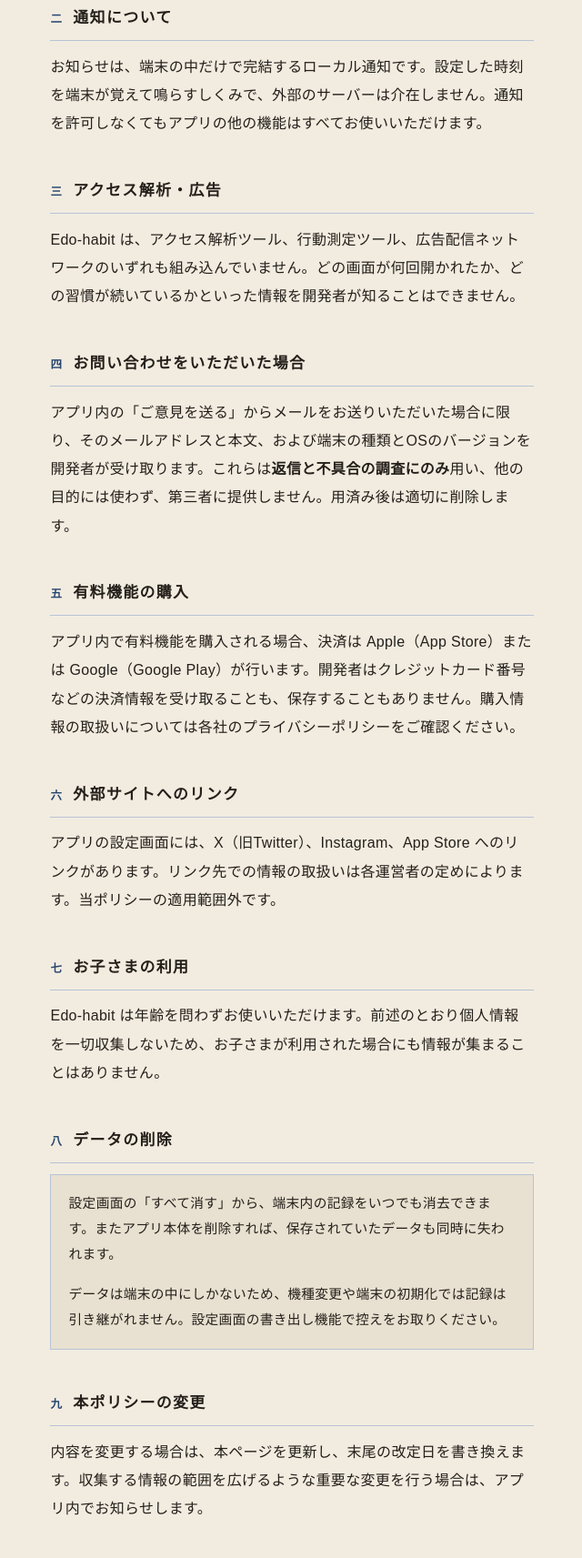
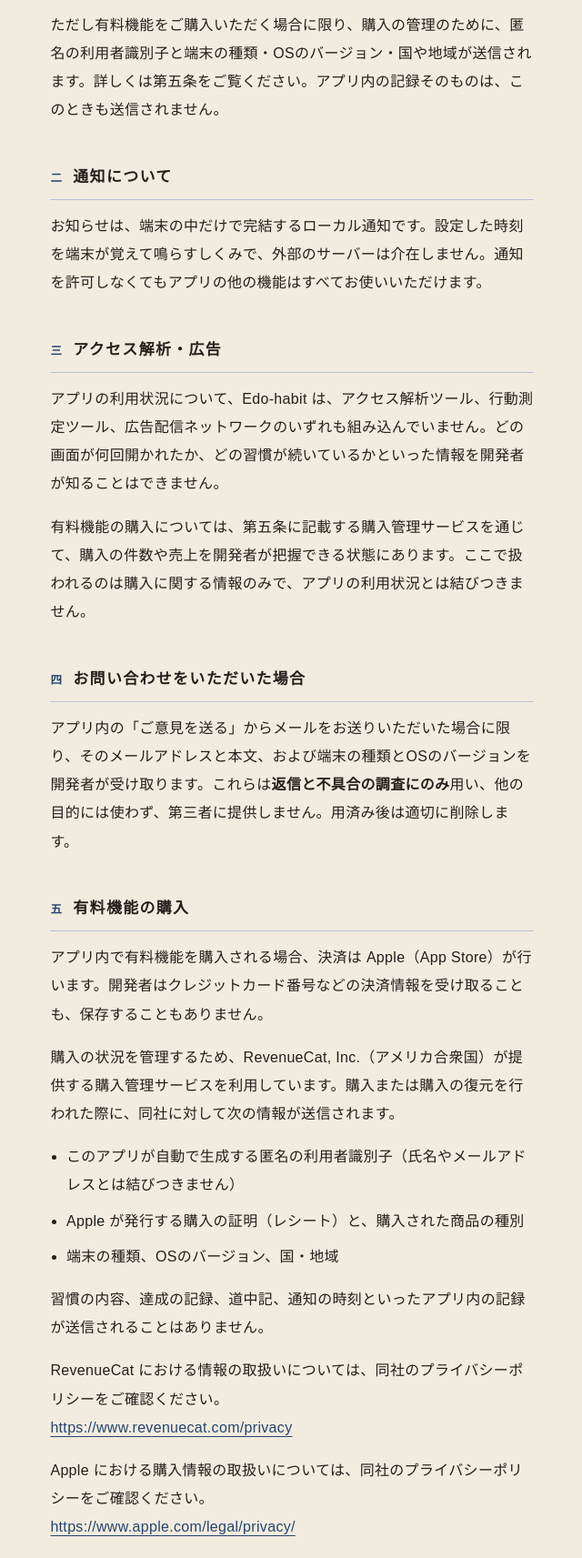
Before and after one commit to Ryuto-T/edohabit-legal, a plain HTML site: page privacy.html in a window 1280 px wide. Shown: the part 802-2515 px from the top of the page at 91% size, without its empty margins (319-959 px from the left). Drawn offline with Linux system fonts and the light colour scheme.

Commit message:
Update privacy.html

```diff
--- a/privacy.html
+++ b/privacy.html
@@ -4,7 +4,7 @@
 <meta charset="utf-8">
 <meta name="viewport" content="width=device-width, initial-scale=1">
 <title>プライバシーポリシー｜Edo-habit</title>
-<meta name="description" content="Edo-habit のプライバシーポリシー。記録はすべて端末の中に保存され、外部に送信されません。">
+<meta name="description" content="Edo-habit のプライバシーポリシー。記録はすべて端末の中に保存され、外部に送信されません。有料機能をご購入いただく場合のみ、購入の管理のために外部と通信します。">
 <style>
   :root{
     --paper:#f2ece0;
@@ -116,7 +116,7 @@
   </div>
 
   <p class="lead">
-    Edo-habit は、あなたの記録を集めません。習慣も、達成の記録も、設定も、すべてあなたの端末の中だけに保存されます。以下はその詳細です。
+    Edo-habit は、あなたの記録を集めません。習慣も、達成の記録も、設定も、すべてあなたの端末の中だけに保存されます。有料機能をご購入いただく場合に限り、購入の管理のために必要な情報を外部に送信します（第五条）。以下はその詳細です。
   </p>
 
   <section>
@@ -128,6 +128,7 @@
       <li>広告識別子、その他の端末識別子</li>
     </ul>
     <p>あなたが設定した習慣、達成の記録、旅の進み具合、通知の時刻、達成音やテーマの選択は、いずれも端末内の保存領域に記録され、<strong>開発者を含むいかなる第三者にも送信されません</strong>。</p>
+    <p>ただし有料機能をご購入いただく場合に限り、購入の管理のために、匿名の利用者識別子と端末の種類・OSのバージョン・国や地域が送信されます。詳しくは第五条をご覧ください。アプリ内の記録そのものは、このときも送信されません。</p>
   </section>
 
   <section>
@@ -137,7 +138,8 @@
 
   <section>
     <h2><span class="no">三</span>アクセス解析・広告</h2>
-    <p>Edo-habit は、アクセス解析ツール、行動測定ツール、広告配信ネットワークのいずれも組み込んでいません。どの画面が何回開かれたか、どの習慣が続いているかといった情報を開発者が知ることはできません。</p>
+    <p>アプリの利用状況について、Edo-habit は、アクセス解析ツール、行動測定ツール、広告配信ネットワークのいずれも組み込んでいません。どの画面が何回開かれたか、どの習慣が続いているかといった情報を開発者が知ることはできません。</p>
+    <p>有料機能の購入については、第五条に記載する購入管理サービスを通じて、購入の件数や売上を開発者が把握できる状態にあります。ここで扱われるのは購入に関する情報のみで、アプリの利用状況とは結びつきません。</p>
   </section>
 
   <section>
@@ -147,7 +149,18 @@
 
   <section>
     <h2><span class="no">五</span>有料機能の購入</h2>
-    <p>アプリ内で有料機能を購入される場合、決済は Apple（App Store）または Google（Google Play）が行います。開発者はクレジットカード番号などの決済情報を受け取ることも、保存することもありません。購入情報の取扱いについては各社のプライバシーポリシーをご確認ください。</p>
+    <p>アプリ内で有料機能を購入される場合、決済は Apple（App Store）が行います。開発者はクレジットカード番号などの決済情報を受け取ることも、保存することもありません。</p>
+    <p>購入の状況を管理するため、RevenueCat, Inc.（アメリカ合衆国）が提供する購入管理サービスを利用しています。購入または購入の復元を行われた際に、同社に対して次の情報が送信されます。</p>
+    <ul>
+      <li>このアプリが自動で生成する匿名の利用者識別子（氏名やメールアドレスとは結びつきません）</li>
+      <li>Apple が発行する購入の証明（レシート）と、購入された商品の種別</li>
+      <li>端末の種類、OSのバージョン、国・地域</li>
+    </ul>
+    <p>習慣の内容、達成の記録、道中記、通知の時刻といったアプリ内の記録が送信されることはありません。</p>
+    <p>RevenueCat における情報の取扱いについては、同社のプライバシーポリシーをご確認ください。<br>
+    <a href="https://www.revenuecat.com/privacy">https://www.revenuecat.com/privacy</a></p>
+    <p>Apple における購入情報の取扱いについては、同社のプライバシーポリシーをご確認ください。<br>
+    <a href="https://www.apple.com/legal/privacy/">https://www.apple.com/legal/privacy/</a></p>
   </section>
 
   <section>
@@ -182,7 +195,7 @@
 
   <footer>
     <p>制定日：2026年7月29日</p>
-    <p>最終改定日：2026年7月29日</p>
+    <p>最終改定日：2026年8月9日</p>
     <p><a href="./terms.html">利用規約</a></p>
   </footer>
 
```
